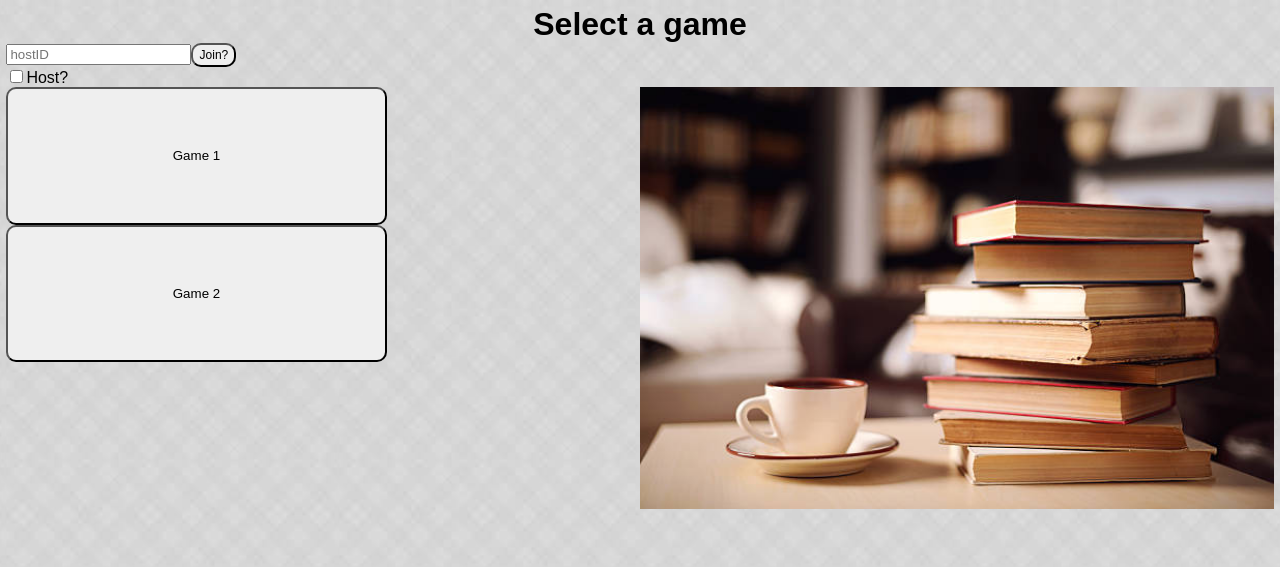
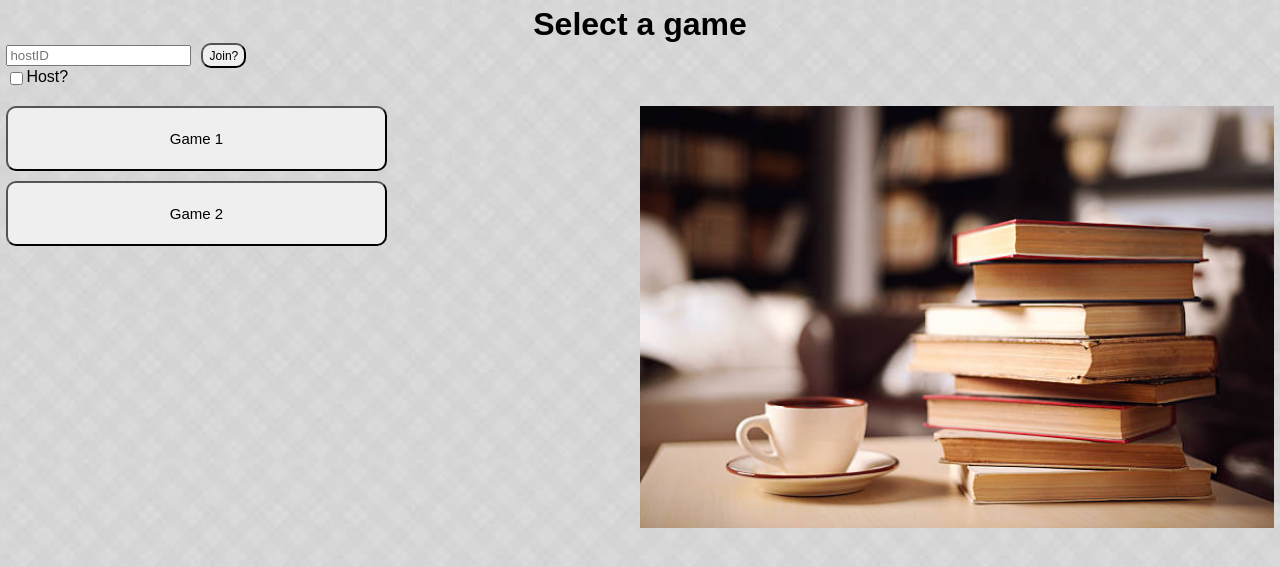
Before and after one commit to Hunter2073/CS-496, a PHP site: page /Games.html in a window 1280 px wide. Shown: the top 567 px of the page. Run offline with PHP 8.4, Linux system fonts and the light colour scheme.

Commit message:
Still making small changes with the CSS.

```diff
--- a/Games.html
+++ b/Games.html
@@ -6,14 +6,14 @@ how many bullet points are needed-->
 
 	<div class="join">
 			<input type="text" name="hostID" placeholder="hostID"><button name="join" id="join">Join?</button><br>
-			<input type="checkbox">Host?
+            <input type="checkbox">Host?<br><br>
 		</div>
 
 	<body>
 		<div id="body" class="row">
 			<div id=leftcol class="col">
-				<button id=1>Game 1</button>
-				<button id=2>Game 2</button>
+				<button class="select">Game 1</button>
+				<button class="select">Game 2</button>
 			</div>
 			<div id=rightcol class="col">
 				<img src="images/bookLogo.jpg" alt="Book Logo" id="thumb">
--- a/css/mycss.css
+++ b/css/mycss.css
@@ -20,15 +20,17 @@ body{
 }
 
 #join{
-	height: 3%;
+	height: 25px;
 	width:45px;
 	font-size:12px;
+    margin-left: 10px;
 }
 
 button{
 	height:55%;
 	width:60%;
     border-radius: 10px;
+    cursor: pointer;
 }
 .first{
 	height:100px;
@@ -38,6 +40,12 @@ button{
 .login{
     width: 125px;
     height: 50px;
+    font-size: 15px;
+}
+
+.select{
+    height: 65px;
+    margin-bottom: 10px;
     font-size: 15px;
 }
 
@@ -86,3 +94,7 @@ h1{
 	width:150px;
 	text-align: left;
 }
+
+input[type="checkbox"]{
+    vertical-align: middle;
+}
```
Also changed, not shown: login.html (+4 -4 lines).
